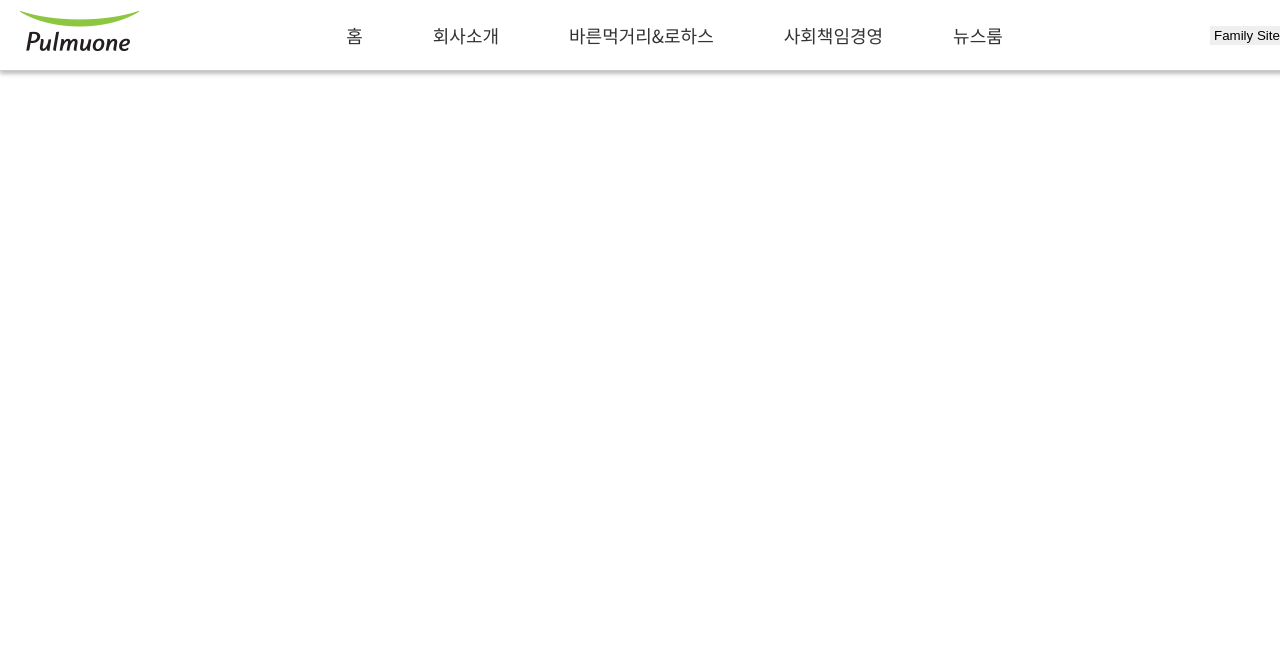
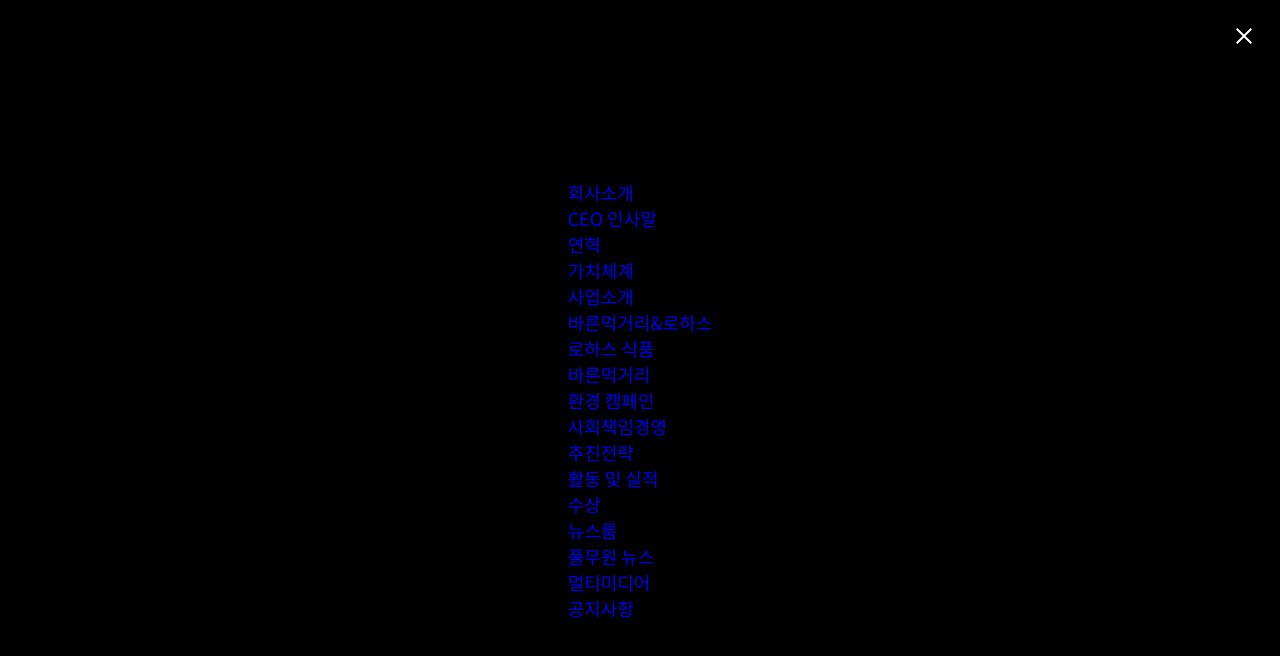
Before and after one commit to csslick/pulmuone-2022-03, a plain HTML site: page index.html in a window 1280 px wide. Shown: the top 656 px of the page. Drawn offline with nearby package versions, Linux system fonts and the light colour scheme.

Commit message:
사이트맵 모달

```diff
--- a/css/mobile.css
+++ b/css/mobile.css
@@ -33,7 +33,13 @@ body {
   width: 100%;
   top: 70px;
   padding: 20px 15px;
+  display: none;
 }
+
+#gnb.on {
+  display: block;
+}
+
 #gnb > ul {
 }
 
--- a/css/pc.css
+++ b/css/pc.css
@@ -16,11 +16,13 @@ body {
 }
 
 #main-header {
+  position: relative;
   height: 70px;
   display: flex;
   justify-content: space-between;
   align-items: center;
   box-shadow: 0px 4px 4px rgba(0, 0, 0, 0.25);
+  z-index: 99;
 }
 
 #main-header > h1 {
@@ -52,11 +54,19 @@ body {
   padding-right: 15px;
   margin-right: 40px;
   border-style: none;
+  line-height: 30px;
 }
 
 #family-link:hover {
   cursor: pointer;
 }
+
+select, option {
+  padding: 10px;
+}
+
+
+
 
 #site-map-btn {
   margin-right: 20px;
@@ -67,3 +77,29 @@ body {
 #site-map-btn:hover {
   cursor: pointer;
 }
+
+
+.sitemap-modal {
+  position: fixed;
+  background: #000;
+  left: 0;
+  top: 0;
+  width: 100vw;
+  height: 100vh;
+  z-index: 100;
+  display: flex;
+  justify-content: center;
+  align-items: center;
+}
+
+#sitemap-modal-close {
+  position: absolute;
+  right: 20px;
+  top: 20px;
+  background-color: transparent;
+  border-style: none;
+}
+
+#sitemap-modal-close:hover {
+  cursor: pointer;
+}
--- a/index.html
+++ b/index.html
@@ -47,5 +47,44 @@
       </button>
     </div>
   </header>
+
+  <!-- 사이트맵 레이어 팝업창 -->
+  <div class="sitemap-modal pc-only">
+    <ul>
+      <li><a href="#">회사소개</a>
+        <ul>
+          <li><a href="#">CEO 인사말</a></li>
+          <li><a href="#">연혁</a></li>
+          <li><a href="#">가치체계</a></li>
+          <li><a href="#">사업소개</a></li>
+        </ul>
+      </li>
+      <li><a href="#">바른먹거리&로하스</a>
+        <ul>
+          <li><a href="#">로하스 식품</a></li>
+          <li><a href="#">바른먹거리</a></li>
+          <li><a href="#">환경 캠페인</a></li>
+        </ul>
+      </li>
+      <li><a href="#">사회책임경영</a>
+        <ul>
+          <li><a href="#">추진전략</a></li>
+          <li><a href="#">활동 및 실적</a></li>
+          <li><a href="#">수상</a></li>
+        </ul>
+      </li>
+      <li><a href="#">뉴스룸</a>
+        <ul>
+          <li><a href="#">풀무원 뉴스</a></li>
+          <li><a href="#">멀티미디어</a></li>
+          <li><a href="#">공지사항</a></li>
+        </ul>
+      </li>
+    </ul>
+    <button id="sitemap-modal-close">
+      <img src="images/carbon_close.svg" alt="사이트맵 닫기">
+    </button>
+  </div><!-- site map modal -->
+
 </body>
 </html>
--- a/js/main.js
+++ b/js/main.js
@@ -1,3 +1,9 @@
 // main.js
 
 // 모바일 토글 메뉴
+$(function(){
+  $('#gnb-toggle-btn').click(function(){
+    $('#gnb').toggleClass('on');
+  })
+
+})
```
Also changed, not shown: images/carbon_close.svg (added).
